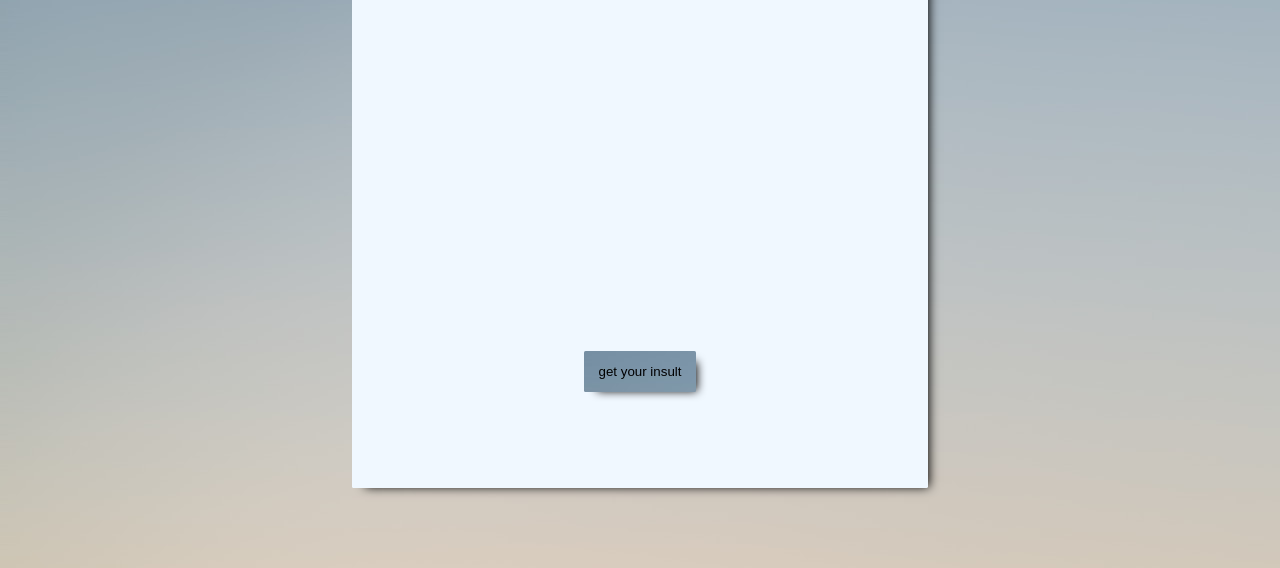
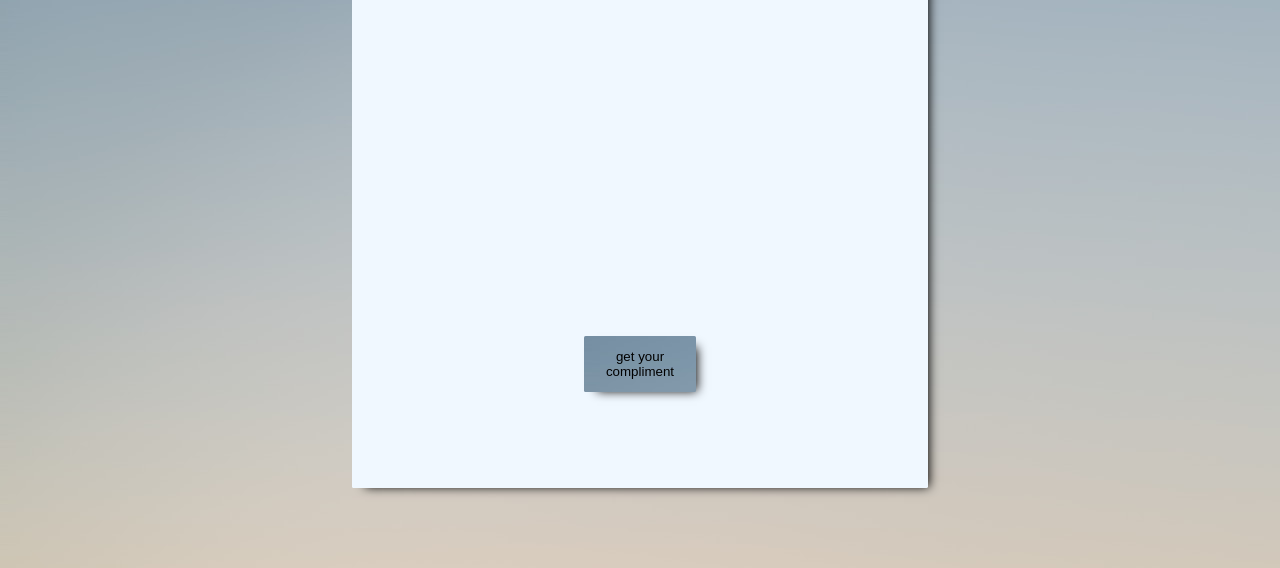
Before and after one commit to Fukah01/Compliments_Generator, a plain HTML site: page index.html in a window 1280 px wide. Shown: the part 232-800 px from the top of the page. Drawn offline with Linux system fonts and the light colour scheme.

Commit message:
button_label_changed

```diff
--- a/index.html
+++ b/index.html
@@ -13,7 +13,7 @@
         <p id="outputTxt" class="animateTxt"></p>
       </div>
 
-      <button id="getComplimentButton" ontouchstart="">get your insult</button>
+      <button id="getComplimentButton" ontouchstart="">get your compliment</button>
     </div>
 
     <script src="./index.js"></script>
```
